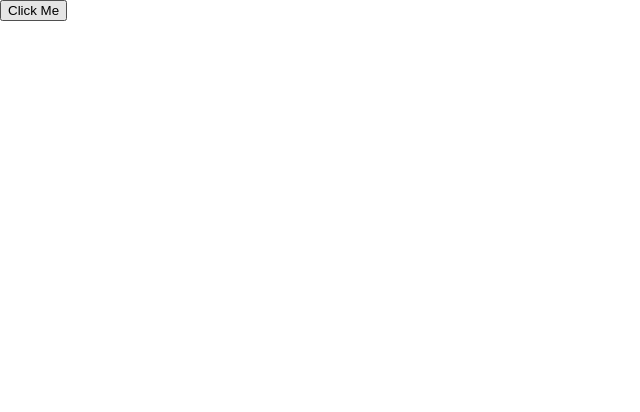
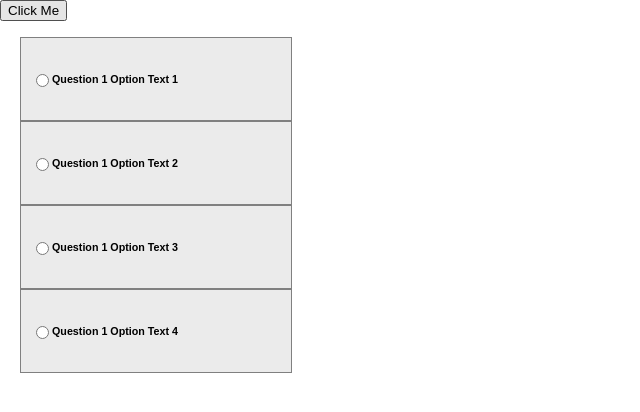
Before and after one commit to ashvini-maurya/quizapp, a React (Create React App) app: page / in a window 1280 px wide. Shown: the top 412 px of the page, without its empty margins (0-640 px from the left). Built offline with nearby package versions, Linux system fonts and the light colour scheme.

Commit message:
option and optionList component

```diff
--- a/public/index.html
+++ b/public/index.html
@@ -19,7 +19,7 @@
       work correctly both with client-side routing and a non-root public URL.
       Learn how to configure a non-root public URL by running `npm run build`.
     -->
-    <title>React App</title>
+    <title>Quiz App</title>
   </head>
   <body>
     <noscript>
--- a/src/App.js
+++ b/src/App.js
@@ -1,6 +1,17 @@
 import React, { Component } from 'react';
 import './App.css';
-import axios from 'axios'
+import axios from 'axios';
+
+import OptionList from './component/optionList';
+
+
+const options = [
+  { id:"1option1", text: "Question 1 Option Text 1" },
+  { id:"1option2", text: "Question 1 Option Text 2" },
+  { id:"1option3", text: "Question 1 Option Text 3" },
+  { id:"1option4", text: "Question 1 Option Text 4" }
+];
+
 
 class App extends Component {
   constructor(){
@@ -19,9 +30,10 @@ class App extends Component {
 
   render() {
     return (
-      <div>
+      <div style={{width: "250px"}}>
         <button className="button" onClick={this.handleClick}>Click Me</button>
         <p>{this.state.quiz}</p>
+        <OptionList options={options} />
       </div>
     );
   }
--- /dev/null
+++ b/src/component/option/index.js
@@ -0,0 +1,13 @@
+import React from 'react';
+import OptionList from '../optionList'
+
+// function radioClicked(id) {
+//     alert(id)
+// }
+
+const Option = (props) => <div style={{border: "1px solid gray", width: "250px", padding: "10px", display: "inline-flex", "marginLeft": "20px", "backgroundColor": "#EBEBEB"}}>
+        <input type="radio" name="action" key={props.id} onClick={() => console.log(props.id)}></input>
+        <h6>{props.name}</h6>
+    </div>
+
+export default Option
--- /dev/null
+++ b/src/component/option/option.jsx
@@ -0,0 +1,13 @@
+// import React from 'react';
+// // import option from './option';
+
+// function radioClicked(e) {
+//     console.log("clicked...");
+// }
+
+// const Option = () => <div style= {{border: "1px solid gray", width: "250px", padding: "10px", display: "inline-flex", "marginLeft": "20px", "background-color": "#EBEBEB"}}>
+//         <button type="radio" onClick={radioClicked}></button>
+//         <h5>option #1</h5>
+//     </div>
+
+// export default Option
--- /dev/null
+++ b/src/component/optionList/index.js
@@ -0,0 +1,12 @@
+import React from 'react';
+import Option from '../option';
+
+function OptionList(props){
+    return (
+        <div>
+            {props.options.map(o => <Option id={o.id} key={o.id} name={o.text} />)}
+        </div>
+    );
+}
+
+export default OptionList;
--- /dev/null
+++ b/src/component/optionList/optionList.jsx
@@ -0,0 +1,12 @@
+// import React from 'react';
+// import Option from '../option';
+
+// function OptionList(props){
+//     return (
+//         <div>
+//             {props.options.map(o => <Option name={o.text} />)}
+//         </div>
+//     );
+// }
+
+// export default OptionList;
```
